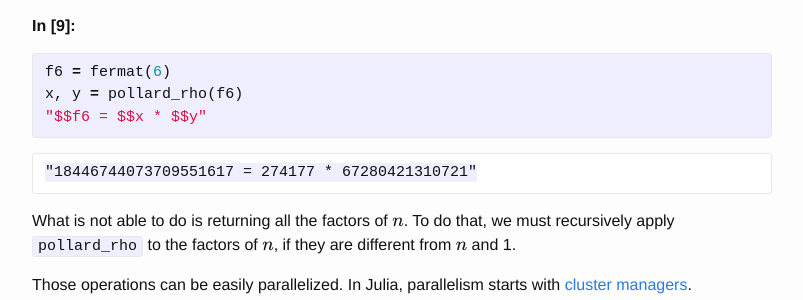
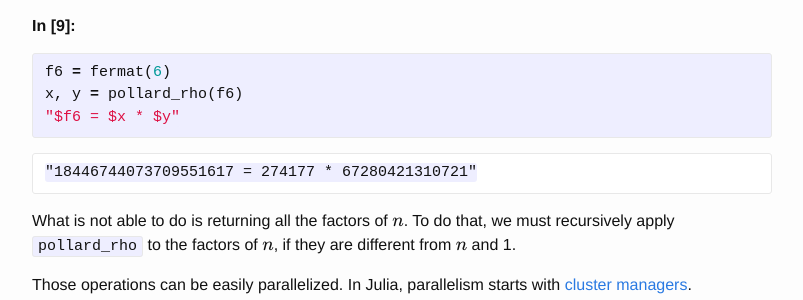
Before and after one commit to vdelia/vdelia.github.io, a Jekyll site: the page built from _posts/2015-12-05-integer-factorization.md, in a window 1280 px wide and 900 px high, scrolled down 5679 px. Shown: the part 151-451 px from the top of the window, without its empty margins (238-1041 px from the left). Built offline with Jekyll 4.4.1, drawn with Linux system fonts in a browser that asks for light colours; formulas are drawn with MathJax 3; comment, search, counter and statistics services are not loaded.

Commit message:
fix latex

```diff
--- a/_posts/2015-12-05-integer-factorization.md
+++ b/_posts/2015-12-05-integer-factorization.md
@@ -308,7 +308,7 @@ It is already able to do more things than our `trial_division`!
 {% highlight julia %}
 f6 = fermat(6)
 x, y = pollard_rho(f6)
-"$$f6 = $$x * $$y"
+"$f6 = $x * $y"
 {% endhighlight %}
 
 
```
